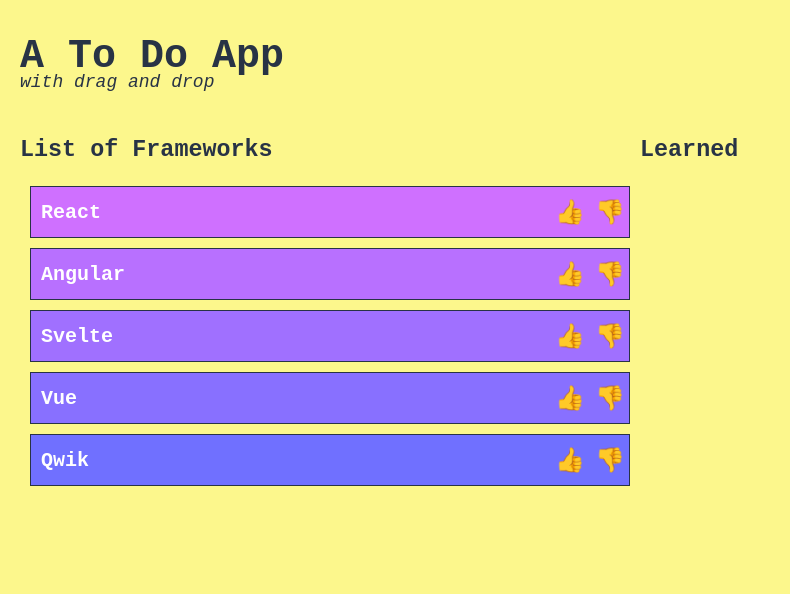
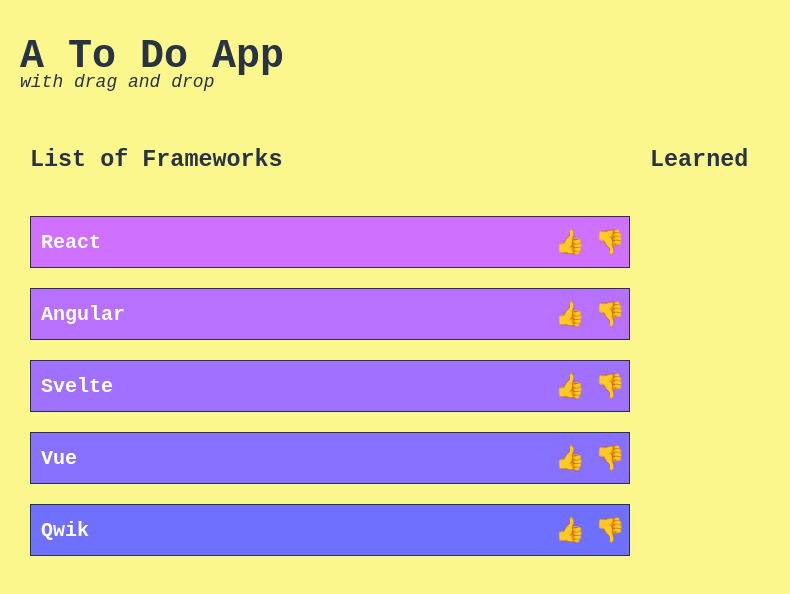
Before and after one commit to kevin-johne/DotoTodo, a React (Create React App) app: page / in a window 1280 px wide. Shown: the top 594 px of the page, without its empty margins (0-790 px from the left). Built offline with nearby package versions, Linux system fonts and the light colour scheme.

Commit message:
let item drag between lists

```diff
--- a/src/components/Card.jsx
+++ b/src/components/Card.jsx
@@ -1,14 +1,13 @@
 import React, { useContext } from "react";
 import { AppContext } from "../store/context";
 import { dispatchToggle } from "../store/store";
+import { getHueByPos } from "../hue";
 
 export const Card = function ({ up, down,item }) {
   const {dispatch} = useContext(AppContext);
 
-  const startHue = 280;
-  const hue = startHue - item.pos * 10;
   return (
-    <div className="card" style={{backgroundColor: `hsl(${hue}, 100%, 72%)`}}>
+    <div className="card" style={{backgroundColor: `hsl(${getHueByPos(item.pos)}, 100%, 72%)`}}>
       <input
         type="checkbox"
         id={item.name}
--- a/src/components/Droppable.jsx
+++ b/src/components/Droppable.jsx
@@ -1,7 +1,12 @@
 import React, { useEffect, useState, useRef } from "react";
+import { getHueByPos } from "../hue";
 
-export const Droppable = function ({ onDrop, children }) {
+export const Droppable = function ({ onDrop, children, backgroundColor }) {
   const [ref, isOver, droppedItem, reset] = useDroppable();
+
+  const styled = {
+    backgroundColor: isOver ? backgroundColor : "",
+  };
 
   useEffect(() => {
     if (droppedItem) {
@@ -14,7 +19,7 @@
   }, [droppedItem, onDrop, reset]);
 
   return (
-    <div ref={ref} className="droppable" style={{"backgroundColor": isOver ? "lightblue" : ""}}>
+    <div ref={ref} className="droppable" style={styled}>
       {children}
     </div>
   );
--- a/src/components/List.jsx
+++ b/src/components/List.jsx
@@ -1,23 +1,30 @@
 import { Droppable } from "./Droppable";
 import { Draggable } from "./Draggable";
 import { Card } from "./Card";
-import React, {  useContext } from "react";
+import React, { useContext } from "react";
 import { AppContext } from "../store/context";
-import { dispatchMove } from "../store/store";
+import { dispatchMove, dispatchToggle } from "../store/store";
+import { getHueByPos } from "../hue";
 
-export const List = ({heading, items}) => {
-  const {dispatch} = useContext(AppContext);
+export const List = ({ heading, items }) => {
+  const { dispatch } = useContext(AppContext);
 
   /**
    * Item dropped with in the list, change status not supported
    * @param {object} droppedItem
-   * @param {object} targetItem
+   * @param {number} currentPosition
    */
-  const dropped = (droppedItem, targetItem) => {
-    if (droppedItem.pos < targetItem.pos) {
-      dispatch(dispatchMove(droppedItem.pos, targetItem.pos - 1));
+  const dropped = (droppedItem, currentPosition) => {
+    // we dropped the item in the other list
+    if(items.length === 0 || items[0].checked !== droppedItem.checked) {
+      dispatch(dispatchToggle(droppedItem.pos));
+    }
+
+    // when lower than current position than it is always before the element
+    if (droppedItem.pos < currentPosition) {
+      dispatch(dispatchMove(droppedItem.pos, currentPosition - 1));
     } else {
-      dispatch(dispatchMove(droppedItem.pos, targetItem.pos));
+      dispatch(dispatchMove(droppedItem.pos, currentPosition));
     }
   };
 
@@ -26,23 +33,23 @@
    * @param {object} item
    */
   const up = (item) => {
-    const index = items.findIndex(({pos}) => item.pos === pos);
+    const index = items.findIndex(({ pos }) => item.pos === pos);
 
-    if(index !== 0 ) {
-      dispatch(dispatchMove(item.pos, items[index -1].pos));
+    if (index !== 0) {
+      dispatch(dispatchMove(item.pos, items[index - 1].pos));
     }
-  }
+  };
 
   /**
    * Item moved down by one
    * @param {object} item
    */
   const down = (item) => {
-    const index = items.findIndex(({pos}) => item.pos === pos);
-    if(index + 1 !== items.length ) {
+    const index = items.findIndex(({ pos }) => item.pos === pos);
+    if (index + 1 !== items.length) {
       dispatch(dispatchMove(item.pos, items[index + 1].pos));
     }
-  }
+  };
 
   return (
     <div className="list">
@@ -50,21 +57,17 @@
       {items.map((item) => {
         return (
           <div key={item.pos}>
-            <Droppable
-              onDrop={(droppedItem) => dropped(droppedItem, item)}
-            > </Droppable>
+            <Droppable onDrop={(droppedItem) => dropped(droppedItem, item.pos)} backgroundColor={`hsl(${getHueByPos(item.pos)}, 100%, 72%)`}>
+              {" "}
+            </Droppable>
             <Draggable item={item}>
               <Card item={item} up={() => up(item)} down={() => down(item)} />
             </Draggable>
+
           </div>
         );
       })}
-      <Droppable
-        onDrop={(droppedItem) =>
-          dropped(droppedItem, { pos: items.length })
-        }
-      >
-      </Droppable>
+      <Droppable onDrop={(droppedItem) => dropped(droppedItem, items.length)} backgroundColor={`lightblue`}>{" "}</Droppable>
     </div>
-  )
-}
+  );
+};
--- /dev/null
+++ b/src/hue.js
@@ -0,0 +1,7 @@
+function getHueByPos(pos) {
+  const startHue = 280;
+  const hue = startHue - pos * 10;
+  return hue;
+}
+
+export { getHueByPos }
--- a/src/index.js
+++ b/src/index.js
@@ -1,3 +1,4 @@
+import React from 'react';
 import { createRoot } from "react-dom/client";
 import { App } from "./App";
 import "./style.scss";
--- a/src/style.scss
+++ b/src/style.scss
@@ -39,7 +39,6 @@
   color: white;
   background-color: $secondary-color;
   border: solid 1px $primary-color;
-  margin: 10px;
 
   &:hover {
     box-shadow: 1px 1px 8px $primary-color;
@@ -87,12 +86,18 @@
 }
 
 .list {
+  display: flex;
+  flex-direction: column;
   position: relative;
+  padding: 10px;
 }
 
 .droppable {
-  position: absolute;
-  height: 20px;
+  min-height: 20px;
   width: 100%;
-  transform: translateY(-50%);
+
+  &:last-of-type {
+    flex-grow: 1;
+    min-height: 40px;
+  }
 }
```
